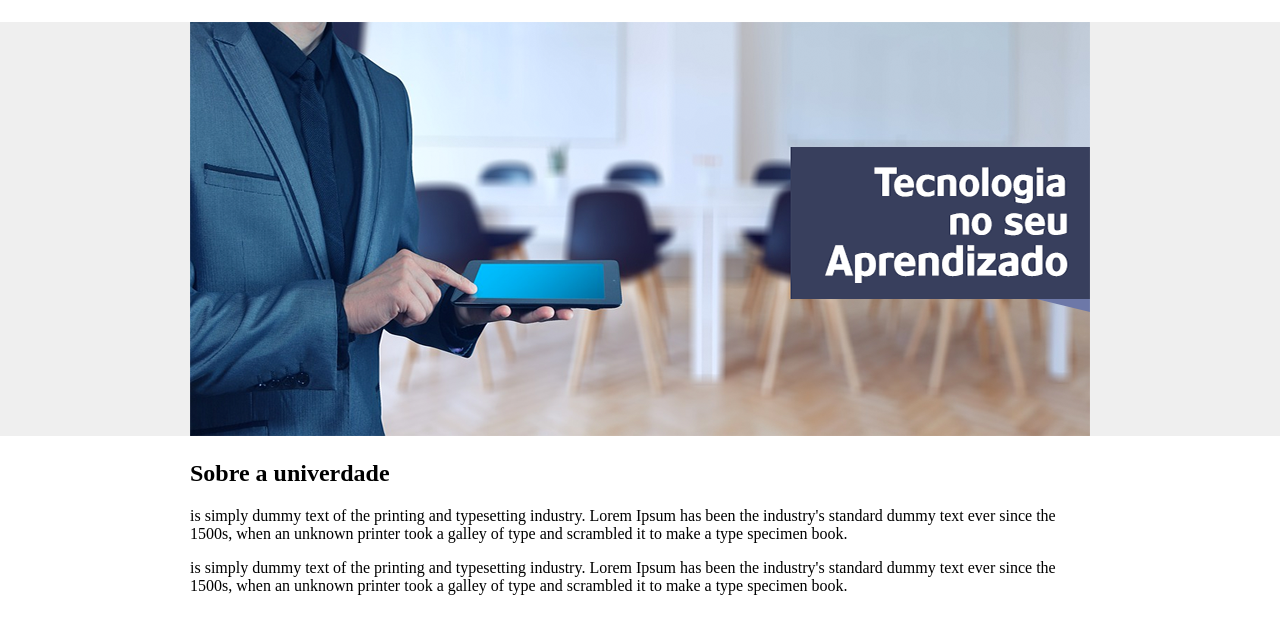
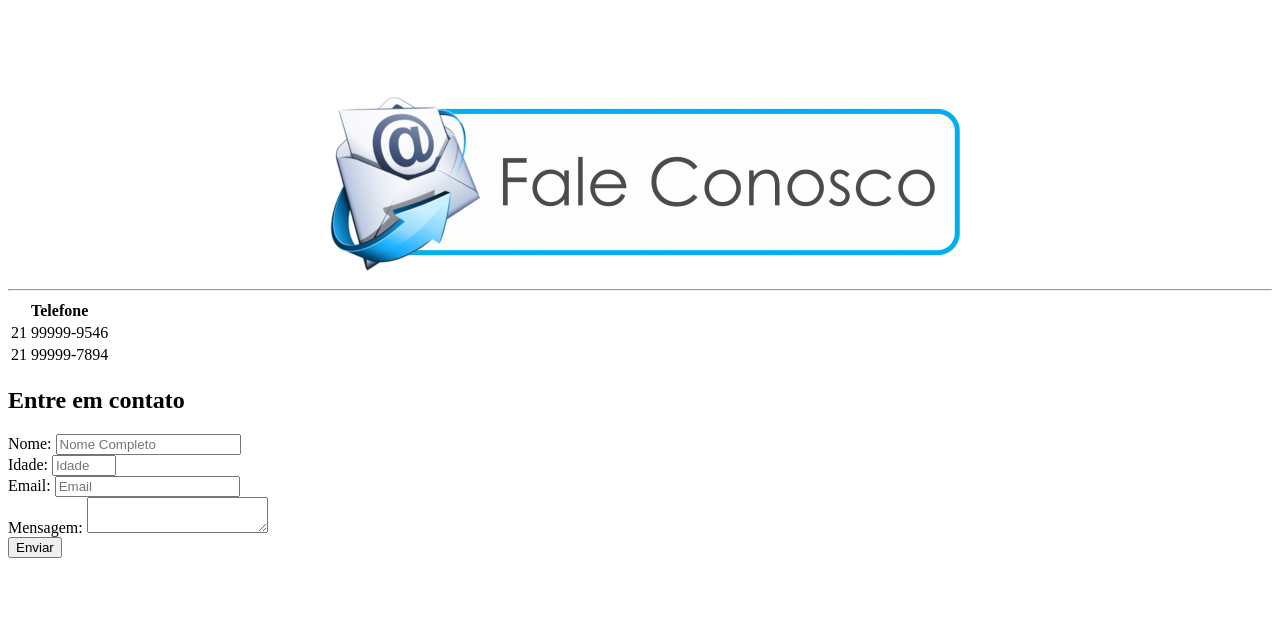
Before and after one commit to lucasteodosio/testesite, a plain HTML site: page index.html in a window 1280 px wide. Shown: the part 82-716 px from the top of the page. Drawn offline with Linux system fonts and the light colour scheme.

Commit message:
Update index.html

```diff
--- a/index.html
+++ b/index.html
@@ -1,12 +1,10 @@
 <!DOCTYPE html>
 <html lang="pt-br">
-
     <head>
-        <title> UNES - Página Principal</title>
+        <title> UNES - Contato</title>
         <meta charset="utf-8">
     </head>
-
-    <body background="./fundo.png">
+    <body background="./fundo2.png">
             <!--
             <div align="left">
                 <img src="imagens/logo.png">
@@ -31,24 +29,61 @@
                     </td>
                 </tr>
             </table>
+            <div align="center" style="width: 900px; margin: 100px auto 0px auto">
 
-            <div align="center" style="width: 900px; margin: 25px auto 0px auto">
-
-                <img src="./capa.png">
+                <img src="./fale-conosco.png">
 
                 <div align="left">
-                    <h2>
-                        Sobre a univerdade
-                    </h2>
 
-                    <p>
-                        is simply dummy text of the printing and typesetting industry. Lorem Ipsum has been the industry's standard dummy text ever since the 1500s, when an unknown printer took a galley of type and scrambled it to make a type specimen book.
-                    </p>
-
-                    <p>
-                        is simply dummy text of the printing and typesetting industry. Lorem Ipsum has been the industry's standard dummy text ever since the 1500s, when an unknown printer took a galley of type and scrambled it to make a type specimen book.
-                    </p>
                 </div>
             </div>
+            <hr>
+            <section>
+                <div>
+                    <table>
+                        <tr>
+                            <th>Telefone</th>
+
+                        </tr>
+                        <tr>
+                            <td>21 99999-9546</td>
+                        </tr>
+                        <tr>
+                            <td>21 99999-7894</td>
+                        </tr>
+                    </table>
+                </div>
+            </section>
+            <section>
+                <div>
+                    <h2>
+                    Entre em contato
+                    </h2>
+                </div>
+                <div>
+                    <form>
+                        <div>
+                            <Label>Nome: </Label>
+                            <input minlength="5" maxlength="100" placeholder="Nome Completo" required type="text" >
+                          </div>
+                          <div>
+                            <Label>Idade: </Label>
+                            <input min="18" max="120" required type="number" placeholder="Idade">
+                          </div>
+                          <div>
+                            <label>Email: </label>
+                            <input required type="email" placeholder="Email">
+                          </div>
+                          <div>
+                            <label>Mensagem: </label>
+                            <textarea required></textarea>
+                          </div>
+                          <div>
+                            <button type="submit">Enviar</button>
+                          </div>
+                    </form>
+                </div>
+            </section>
+
     </body>
 </html>
```
